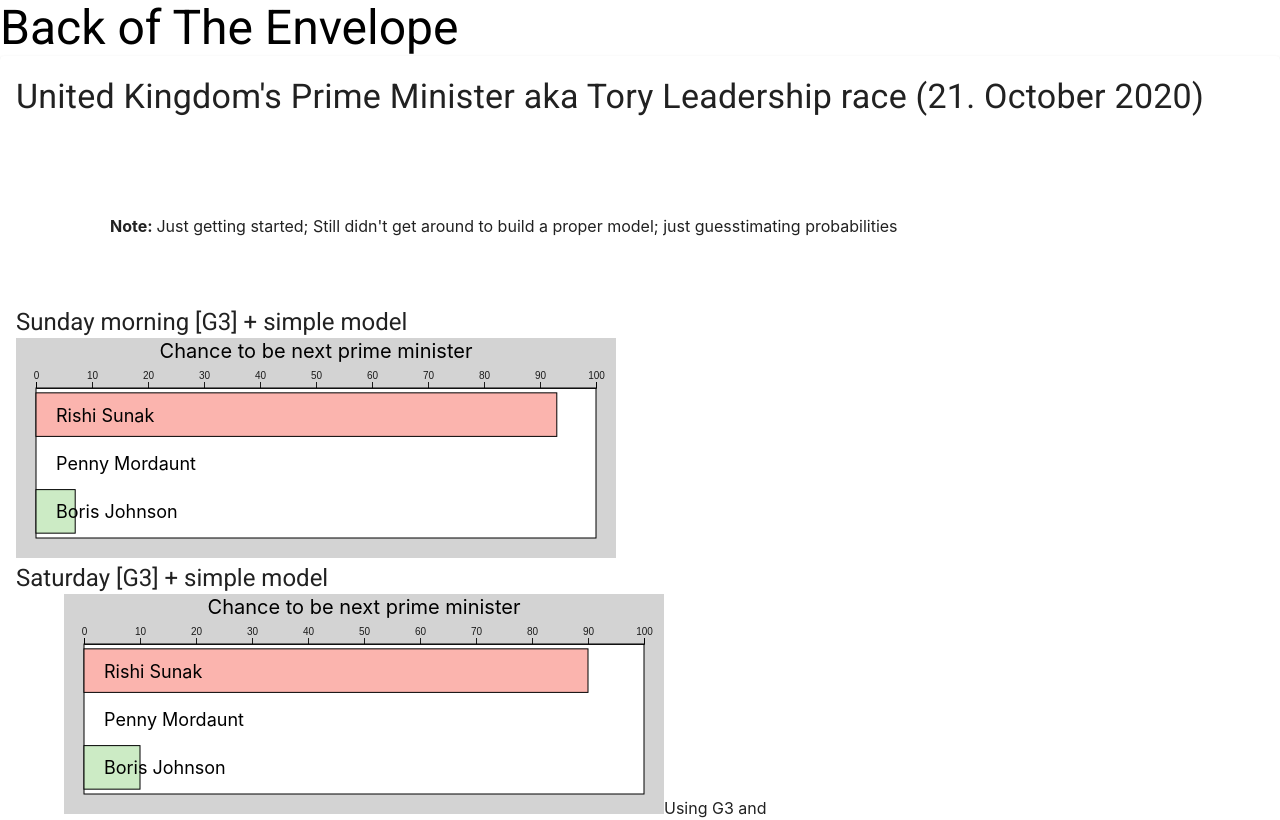
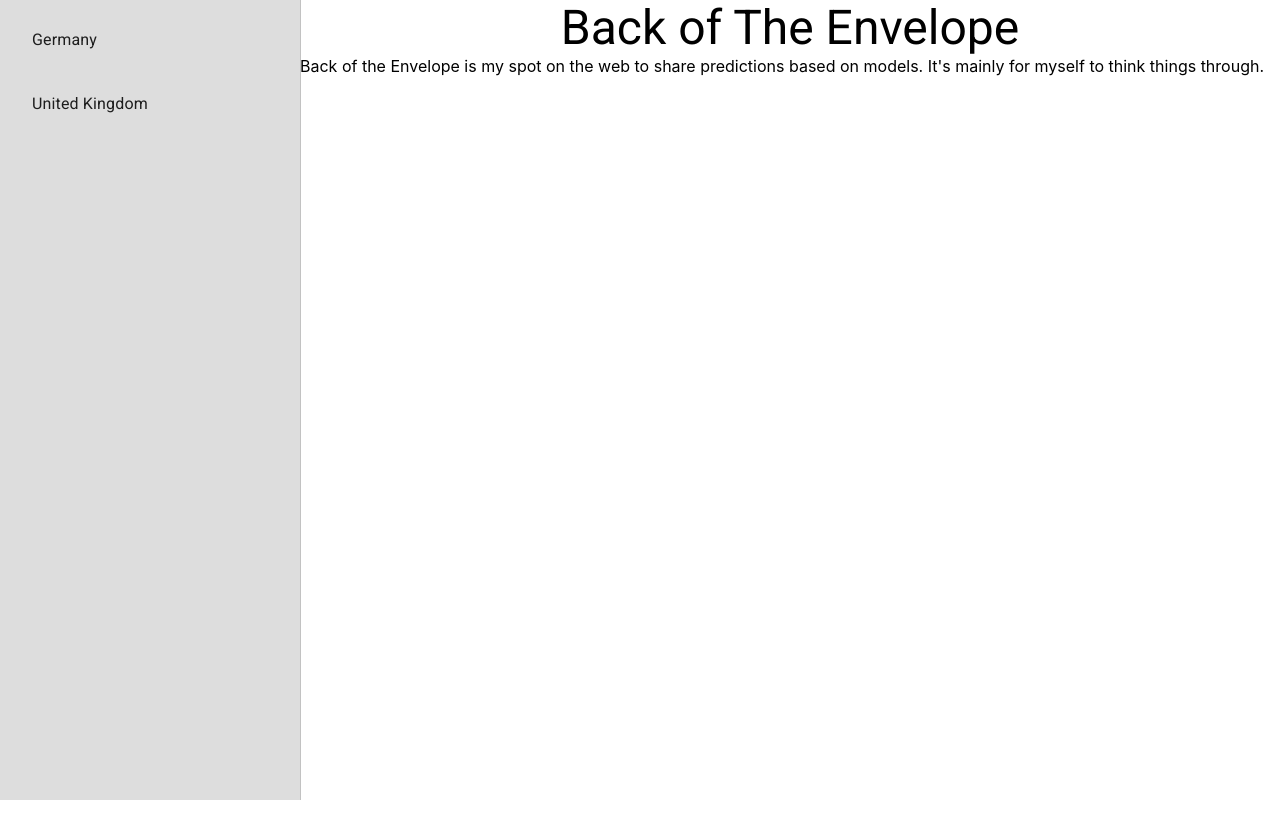
Before and after one commit to HelgeKrueger/back_of_the_envelope, a React (Create React App) app in the folder webapp/: page / in a window 1280 px wide. Shown: the top 820 px of the page. Built offline with nearby package versions, Linux system fonts and the light colour scheme.

Commit message:
improved layout

```diff
--- a/webapp/src/App.js
+++ b/webapp/src/App.js
@@ -1,16 +1,44 @@
-import React from "react";
-import { Typography } from "@mui/material";
+import React, { useState } from "react";
+import { Box, createTheme, ThemeProvider, Typography } from "@mui/material";
 import "./App.css";
 
-import Germany20201012 from "./components/Germany_2020_10_12";
 import UK20201021 from "./components/United_Kingdom_2022_10_21";
+import NavigationMenu from "./components/NavigationMenu";
+import Welcome from "./pages/welcome";
 
 function App() {
+  let theme = createTheme();
+  theme = {
+    ...theme,
+    components: {
+      MuiDrawer: {
+        styleOverrides: {
+          paper: {
+            backgroundColor: "#dddddd",
+          },
+        },
+      },
+    },
+  };
+
+  let [page, setPage] = useState(<Welcome />);
+
   return (
     <div className="App">
-      <Typography variant="h3">Back of The Envelope</Typography>
-      <UK20201021 />
-      <Germany20201012 />
+      <ThemeProvider theme={theme}>
+        <Box sx={{ display: "flex" }}>
+          <Box sx={{ width: { sm: "300px" }, flexShrink: { sm: 0 } }}>
+            <NavigationMenu setPage={setPage} />
+          </Box>
+          <Box sx={{ flex: 1, display: "flex", flexDirection: "column" }}>
+            <Typography variant="h3" sx={{ textAlign: "center" }}>
+              Back of The Envelope
+            </Typography>
+            {page}
+            {/* <UK20201021 /> */}
+          </Box>
+        </Box>
+      </ThemeProvider>
     </div>
   );
 }
--- a/webapp/src/components/Germany_2020_10_12.js
+++ b/webapp/src/components/Germany_2020_10_12.js
@@ -9,7 +9,7 @@ import BarChart from "./PercentageBarChart";
 
 const Predicition = () => {
   return (
-    <Accordion defaultExpanded>
+    <Accordion>
       <AccordionSummary>
         <Typography variant="h4">
           Elections in Germany (12. October 2020)
--- /dev/null
+++ b/webapp/src/components/NavigationMenu.js
@@ -0,0 +1,39 @@
+import {
+  Drawer,
+  List,
+  ListItem,
+  ListItemButton,
+  ListItemText,
+} from "@mui/material";
+import Germany from "../pages/germany";
+import UnitedKingdom from "../pages/unitedkingdom";
+
+const NavigationMenu = (props) => {
+  const { setPage } = props;
+  return (
+    <Drawer variant="permanent" sx={{ backgroundColor: "lightgray" }}>
+      <List sx={{ width: "300px" }}>
+        <ListItem>
+          <ListItemButton
+            onClick={() => {
+              setPage(<Germany />);
+            }}
+          >
+            <ListItemText primary={"Germany"} />
+          </ListItemButton>
+        </ListItem>
+        <ListItem>
+          <ListItemButton
+            onClick={() => {
+              setPage(<UnitedKingdom />);
+            }}
+          >
+            <ListItemText primary={"United Kingdom"} />
+          </ListItemButton>
+        </ListItem>
+      </List>
+    </Drawer>
+  );
+};
+
+export default NavigationMenu;
--- a/webapp/src/components/United_Kingdom_2022_10_21.js
+++ b/webapp/src/components/United_Kingdom_2022_10_21.js
@@ -42,7 +42,7 @@ chances
 {'johnson': 101, 'sunak': 899, 'mordaunt': 0, 'other': 0}
 `;
   return (
-    <Accordion defaultExpanded>
+    <Accordion>
       <AccordionSummary>
         <Typography variant="h4">
           United Kingdom's Prime Minister aka Tory Leadership race (21. October
--- /dev/null
+++ b/webapp/src/pages/germany.js
@@ -0,0 +1,13 @@
+import { Box, Typography } from "@mui/material";
+import Germany20201012 from "../components/Germany_2020_10_12";
+
+const Germany = () => {
+  return (
+    <Box>
+      <Typography variant="h3">Predictions for Germany</Typography>
+      <Germany20201012 />
+    </Box>
+  );
+};
+
+export default Germany;
--- /dev/null
+++ b/webapp/src/pages/unitedkingdom.js
@@ -0,0 +1,13 @@
+import { Box, Typography } from "@mui/material";
+import UK20201021 from "../components/United_Kingdom_2022_10_21";
+
+const UnitedKingdom = () => {
+  return (
+    <Box>
+      <Typography variant="h3">Predictions for the United Kingdom</Typography>
+      <UK20201021 />
+    </Box>
+  );
+};
+
+export default UnitedKingdom;
--- /dev/null
+++ b/webapp/src/pages/welcome.js
@@ -0,0 +1,12 @@
+import { Box } from "@mui/material";
+
+const Welcome = () => {
+  return (
+    <Box>
+      Back of the Envelope is my spot on the web to share predictions based on
+      models. It's mainly for myself to think things through.
+    </Box>
+  );
+};
+
+export default Welcome;
```
